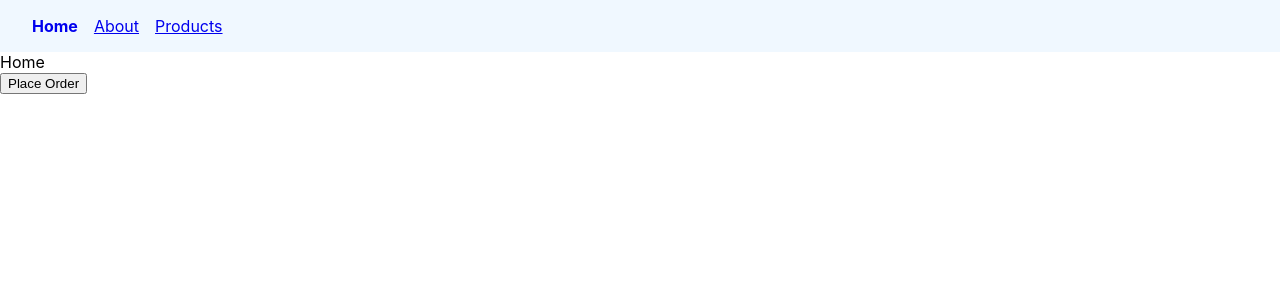
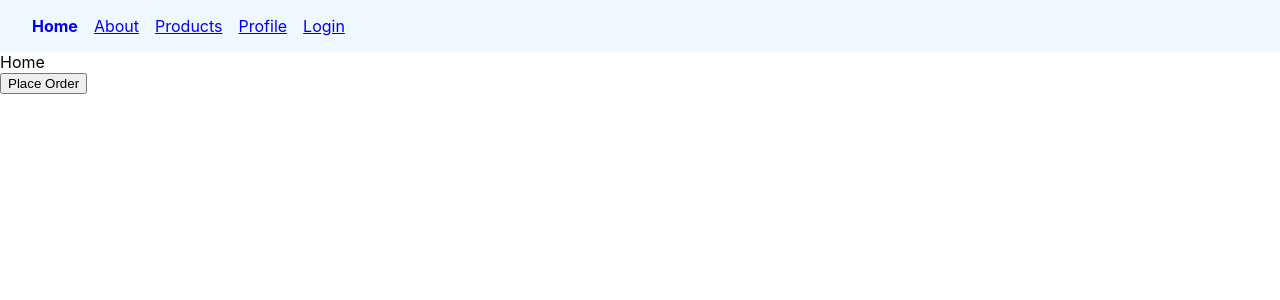
Before and after one commit to ankitdevelops/reactjs_projects, a React (Create React App) app in the folder react-router-demo/: page / in a window 1280 px wide. Shown: the top 300 px of the page. Built offline with nearby package versions, Linux system fonts and the light colour scheme.

Commit message:
Authentication and protected routes

```diff
--- a/react-router-demo/src/App.js
+++ b/react-router-demo/src/App.js
@@ -11,11 +11,15 @@
 import { Users } from "./components/Users";
 import { UserDetails } from "./components/UserDetails";
 import { Admin } from "./components/Admin";
+import Profile from "./components/Profile";
+import { AuthProvider } from "./components/auth";
+import Login from "./components/Login";
+import RequreAuth from "./components/RequreAuth";
 const LazyAbout = React.lazy(() => import("./components/About"));
 
 function App() {
   return (
-    <>
+    <AuthProvider>
       <Navbar />
       <Routes>
         <Route path={"/"} element={<Home />} />
@@ -37,9 +41,18 @@
           <Route path=":userId" element={<UserDetails />} />
           <Route path="admin" element={<Admin />} />
         </Route>
+        <Route
+          path="profile"
+          element={
+            <RequreAuth>
+              <Profile />
+            </RequreAuth>
+          }
+        />
+        <Route path="login" element={<Login />} />
         <Route path="*" element={<NoMatch />} />
       </Routes>
-    </>
+    </AuthProvider>
   );
 }
 
--- /dev/null
+++ b/react-router-demo/src/components/Login.jsx
@@ -0,0 +1,26 @@
+import React, { useState } from "react";
+import { useAuth } from "./auth";
+import { useNavigate, useLocation } from "react-router-dom";
+const Login = () => {
+  const [user, setUser] = useState("");
+  const auth = useAuth();
+  const navigate = useNavigate();
+  const location = useLocation();
+  const redirectPath = location.state?.path || "/";
+
+  const handleLogin = () => {
+    auth.login(user);
+    navigate(redirectPath, { replace: true });
+  };
+  return (
+    <div>
+      <label>
+        Username:{" "}
+        <input type="text" onChange={(e) => setUser(e.target.value)} />
+        <button onClick={handleLogin}>Login</button>
+      </label>
+    </div>
+  );
+};
+
+export default Login;
--- a/react-router-demo/src/components/Navbar.jsx
+++ b/react-router-demo/src/components/Navbar.jsx
@@ -1,5 +1,7 @@
 import React from "react";
 import { NavLink } from "react-router-dom";
+import { useAuth } from "./auth";
+
 export const Navbar = () => {
   const navLinkStyles = ({ isActive }) => {
     return {
@@ -7,6 +9,8 @@
       textDecoration: isActive ? "none" : "underline",
     };
   };
+
+  const auth = useAuth();
 
   return (
     <nav className="primary-nav">
@@ -19,6 +23,14 @@
       <NavLink style={navLinkStyles} to={"/products"}>
         Products
       </NavLink>
+      <NavLink style={navLinkStyles} to={"/profile"}>
+        Profile
+      </NavLink>
+      {!auth.user && (
+        <NavLink style={navLinkStyles} to={"/login"}>
+          Login
+        </NavLink>
+      )}
     </nav>
   );
 };
--- /dev/null
+++ b/react-router-demo/src/components/Profile.jsx
@@ -0,0 +1,20 @@
+import React from "react";
+import { useAuth } from "./auth";
+import { useNavigate } from "react-router-dom";
+
+const Profile = () => {
+  const auth = useAuth();
+  const navigate = useNavigate();
+  const handleLogout = () => {
+    auth.logout();
+    navigate("/");
+  };
+  return (
+    <>
+      <div>Welcome {auth.user}</div>
+      <button onClick={handleLogout}>Logout</button>
+    </>
+  );
+};
+
+export default Profile;
--- /dev/null
+++ b/react-router-demo/src/components/RequreAuth.js
@@ -0,0 +1,14 @@
+import React from "react";
+import { useAuth } from "./auth";
+import { Navigate, useLocation } from "react-router-dom";
+const RequreAuth = ({ children }) => {
+  const location = useLocation();
+  const auth = useAuth();
+
+  if (!auth.user) {
+    return <Navigate to="/login" state={{ path: location.pathname }} />;
+  }
+  return children;
+};
+
+export default RequreAuth;
--- /dev/null
+++ b/react-router-demo/src/components/auth.js
@@ -0,0 +1,31 @@
+import { useState, createContext, useContext } from "react";
+
+const AuthContext = createContext(null);
+
+export const AuthProvider = ({ children }) => {
+  const [user, setUser] = useState(null);
+
+  const login = (user) => {
+    setUser(user);
+  };
+
+  const logout = (user) => {
+    setUser(null);
+  };
+
+  return (
+    <AuthContext.Provider
+      value={{
+        user,
+        login,
+        logout,
+      }}
+    >
+      {children}
+    </AuthContext.Provider>
+  );
+};
+
+export const useAuth = () => {
+  return useContext(AuthContext);
+};
```
